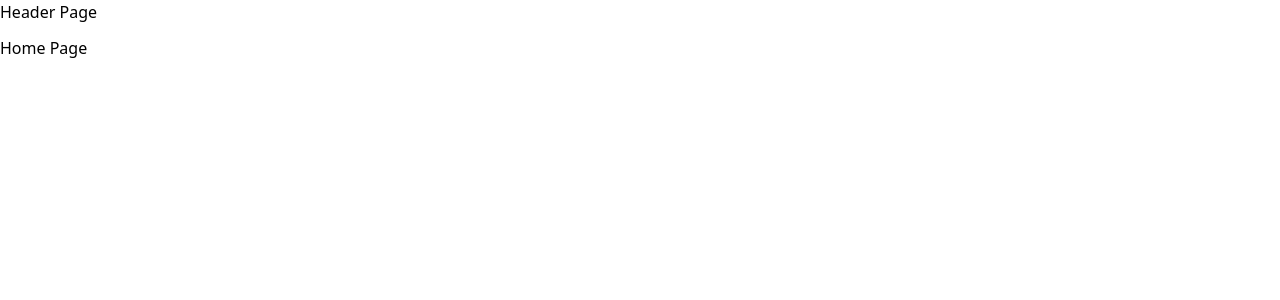
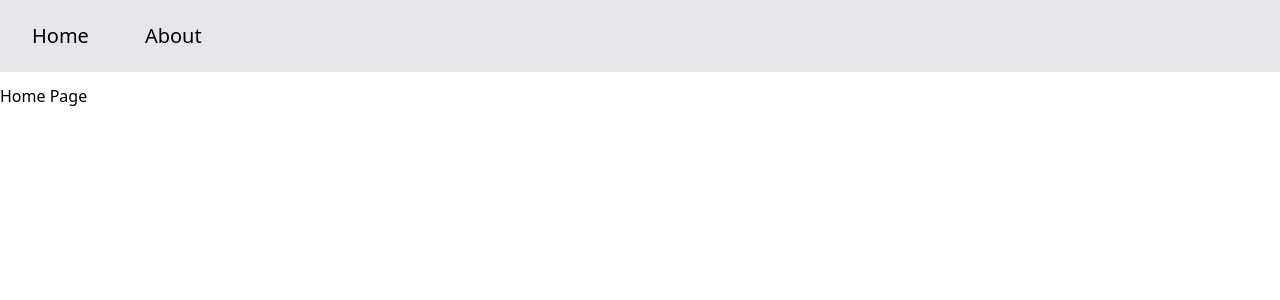
Before and after one commit to Alireza-WebDeveloper/ReactQuery-Dashboard, a React (Vite) app: page / in a window 1280 px wide. Shown: the top 300 px of the page. Built offline with nearby package versions, Linux system fonts and the light colour scheme.

Commit message:
(Add):<-Header Component->

```diff
--- /dev/null
+++ b/src/Components/Header/NavLinks.tsx
@@ -0,0 +1,25 @@
+import React from 'react';
+import { Link } from 'react-router-dom';
+
+interface NavLinksProps {
+  routs: { id: number; text: string; to: string }[];
+}
+
+const NavLinks: React.FC<NavLinksProps> = ({ routs }) => {
+  const createLink = () => {
+    return routs.map((route) => {
+      return (
+        <Link
+          className="text-black px-5 py-2.5 rounded-md hover:bg-gray-100 text-xl"
+          key={route.id}
+          to={route.to}
+        >
+          {route.text}
+        </Link>
+      );
+    });
+  };
+  return <div className="flex flex-row gap-4">{createLink()}</div>;
+};
+
+export default NavLinks;
--- a/src/Components/Header/index.tsx
+++ b/src/Components/Header/index.tsx
@@ -1,5 +1,18 @@
+import NavLinks from './NavLinks';
+
 const Header = () => {
-  return <div>header page</div>;
+  return (
+    <header className="flex flex-col">
+      <div className="bg-gray-200 p-3 flex flex-wrap">
+        <NavLinks
+          routs={[
+            { id: 1, text: 'home', to: '/' },
+            { id: 2, text: 'about', to: '/about' },
+          ]}
+        />
+      </div>
+    </header>
+  );
 };
 
 export default Header;
```
